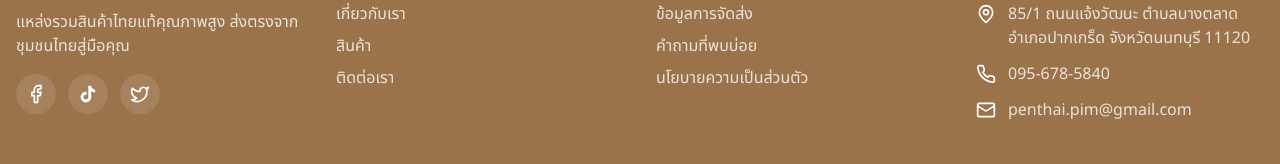
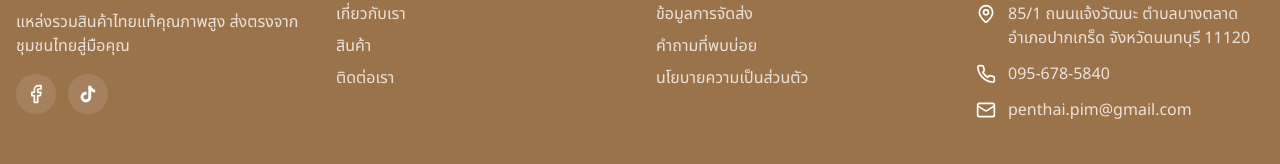
Before and after one commit to Daskrw/penthai-2, a React (Vite) app: page /auth in a window 1280 px wide. Shown: the part 986-1150 px from the top of the page. Built offline with nearby package versions, Linux system fonts and the light colour scheme; the HTML template or start-up script is replaced by a standard one.

Commit message:
Visual edit in Lovable
Edited UI in Lovable

```diff
--- a/src/components/Footer.tsx
+++ b/src/components/Footer.tsx
@@ -14,12 +14,10 @@ const Footer = () => {
               </a>
               <a href="https://www.tiktok.com/@penthai" target="_blank" rel="noopener noreferrer" className="h-10 w-10 rounded-full bg-white/10 hover:bg-white/20 flex items-center justify-center transition-colors">
                 <svg className="h-5 w-5" viewBox="0 0 24 24" fill="currentColor">
-                  <path d="M19.59 6.69a4.83 4.83 0 0 1-3.77-4.25V2h-3.45v13.67a2.89 2.89 0 0 1-5.2 1.74 2.89 2.89 0 0 1 2.31-4.64 2.93 2.93 0 0 1 .88.13V9.4a6.84 6.84 0 0 0-1-.05A6.33 6.33 0 0 0 5 20.1a6.34 6.34 0 0 0 10.86-4.43v-7a8.16 8.16 0 0 0 4.77 1.52v-3.4a4.85 4.85 0 0 1-1-.1z"/>
+                  <path d="M19.59 6.69a4.83 4.83 0 0 1-3.77-4.25V2h-3.45v13.67a2.89 2.89 0 0 1-5.2 1.74 2.89 2.89 0 0 1 2.31-4.64 2.93 2.93 0 0 1 .88.13V9.4a6.84 6.84 0 0 0-1-.05A6.33 6.33 0 0 0 5 20.1a6.34 6.34 0 0 0 10.86-4.43v-7a8.16 8.16 0 0 0 4.77 1.52v-3.4a4.85 4.85 0 0 1-1-.1z" />
                 </svg>
               </a>
-              <a href="#" className="h-10 w-10 rounded-full bg-white/10 hover:bg-white/20 flex items-center justify-center transition-colors">
-                <Twitter className="h-5 w-5" />
-              </a>
+
             </div>
           </div>
 
```
